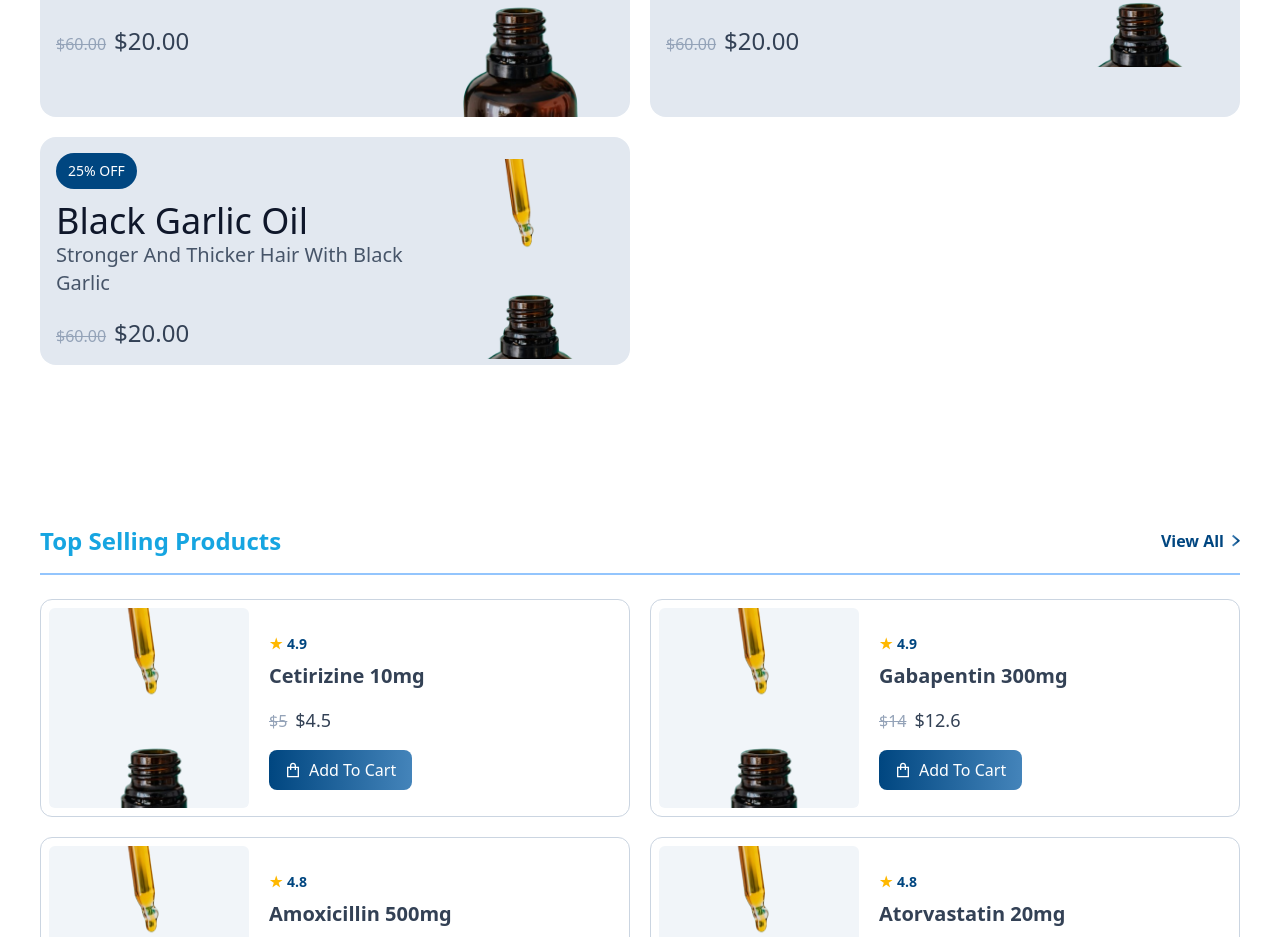
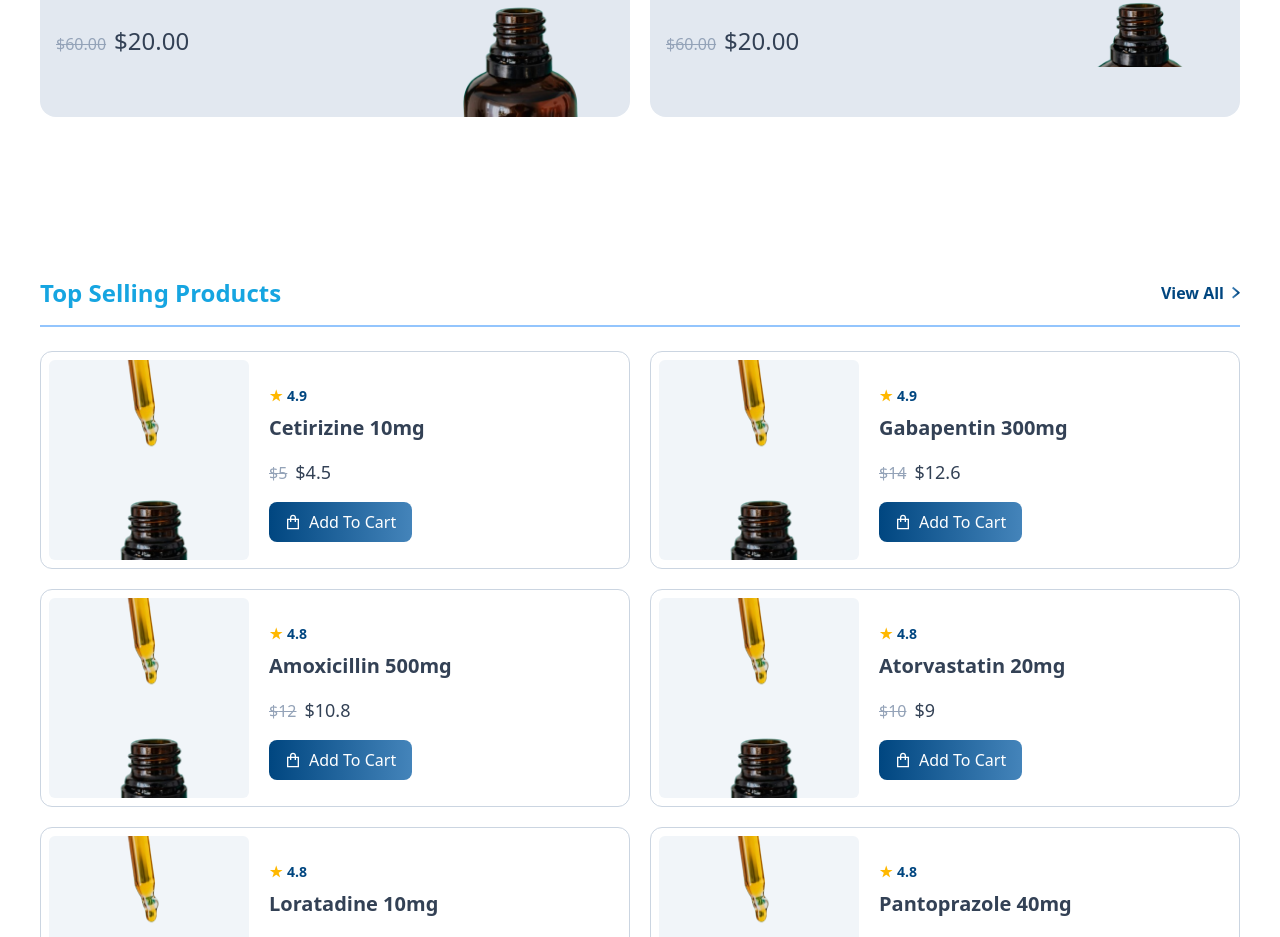
Before and after one commit to safatsaat2/project-pharma, a Next.js app: page / in a window 1280 px wide. Shown: the part 1482-2419 px from the top of the page. Built offline with nearby package versions, Linux system fonts and the light colour scheme.

Commit message:
discount calculation

```diff
--- a/src/app/_components/Home/TopDiscount.jsx
+++ b/src/app/_components/Home/TopDiscount.jsx
@@ -1,8 +1,16 @@
 import React from "react";
 import HeadingArea from "../Heading/HeadingArea";
 import TopDiscountCard from "../ProductCard/TopDiscountCard";
+import { useProducts } from "@/app/Providers/ProductsProvider";
 
 const TopDiscount = () => {
+  const { productsData } = useProducts();
+
+  // Function to calculate discount percentage
+  const calculateDiscountPercentage = (regularPrice, discountPrice) => {
+    return ((regularPrice - discountPrice) / regularPrice) * 100;
+  };
+
   return (
     <div className="px-10 srsTopDiscountSection py-10 lg:py-20">
       <div className="max-w-screen-xl mx-auto">
@@ -10,7 +18,6 @@ const TopDiscount = () => {
         <div className="grid grid-cols-1 md:grid-cols-2 md:grid-rows-2 gap-3 md:gap-5">
           <TopDiscountCard percentageDis={"25"} title={"Black Garlic Oil"} link={"/"} description={"Stronger and thicker hair with black garlic"} disPrice={"20.00"} normalPrice={"60.00"} imgLink={"/images/slider_medcine.png"} imgExtraClasses={"max-h-full"} extraClass={"items-stretch  "} textExClasses={'self-center'}/>
           <TopDiscountCard percentageDis={"25"} title={"Black Garlic Oil"} link={"/"} description={"Stronger and thicker hair with black garlic"} disPrice={"20.00"} normalPrice={"60.00"} imgLink={"/images/slider_medcine.png"}  extraClass={"row-span-1"}/>
-          <TopDiscountCard percentageDis={"25"} title={"Black Garlic Oil"} link={"/"} description={"Stronger and thicker hair with black garlic"} disPrice={"20.00"} normalPrice={"60.00"} imgLink={"/images/slider_medcine.png"} extraClass={"row-span-1"} />
         </div>
       </div>
     </div>
```
